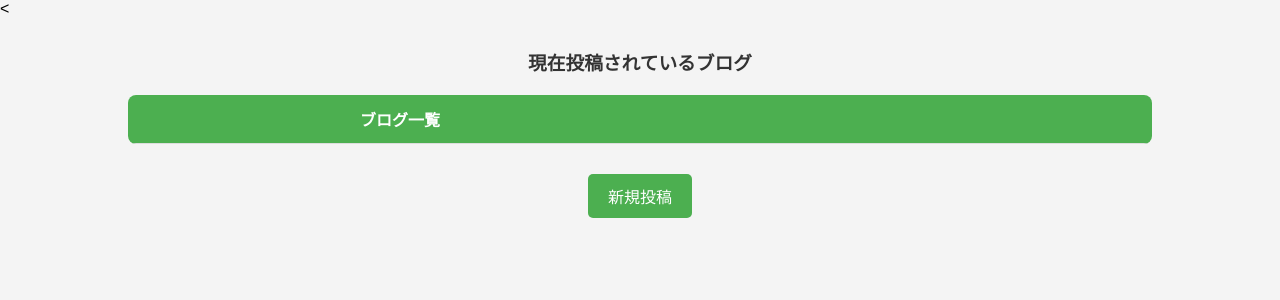
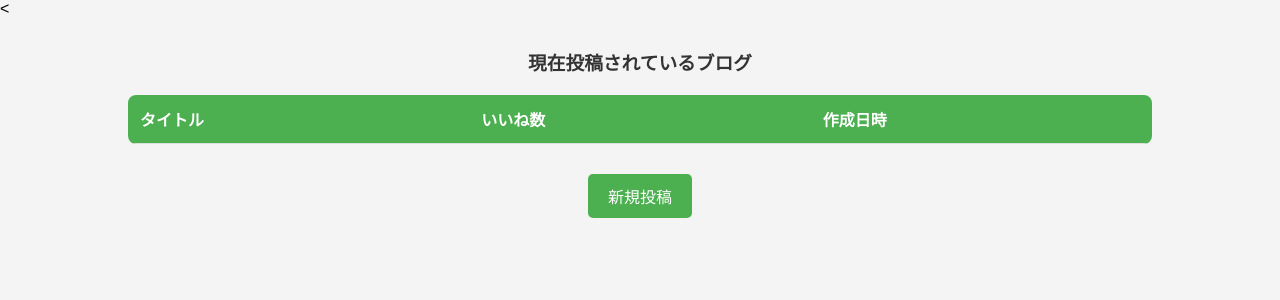
Before and after one commit to 2024AIT-OOP2-G18/flask-blog, a Flask app: page /view/ in a window 1280 px wide. Shown: the top 300 px of the page. Run offline with Flask 3, Linux system fonts and the light colour scheme; data that the repository does not hold is empty.

Commit message:
タイトルなどの微調整

```diff
--- a/templates/view.html
+++ b/templates/view.html
@@ -66,15 +66,15 @@
     <table>
         <thead>
             <tr>
-                <th>&nbsp;</th>
-                <th>ブログ一覧</th>
+                <th>タイトル</th>
+                <th>いいね数</th>
+                <th>作成日時</th>
             </tr>
         </thead>
         <tbody>
             {% for blog in blogs %}
             <tr onclick="location.href='{{ url_for('view.blog_detail', blog_id=blog.id) }}'">
                 <td>{{ blog.title }}</td>
-                <td>{{ blog.contents }}</td>
                 <td>{{ blog.likes }}</td>
                 <td>{{ blog.created_at }}</td>
             </tr>
```
